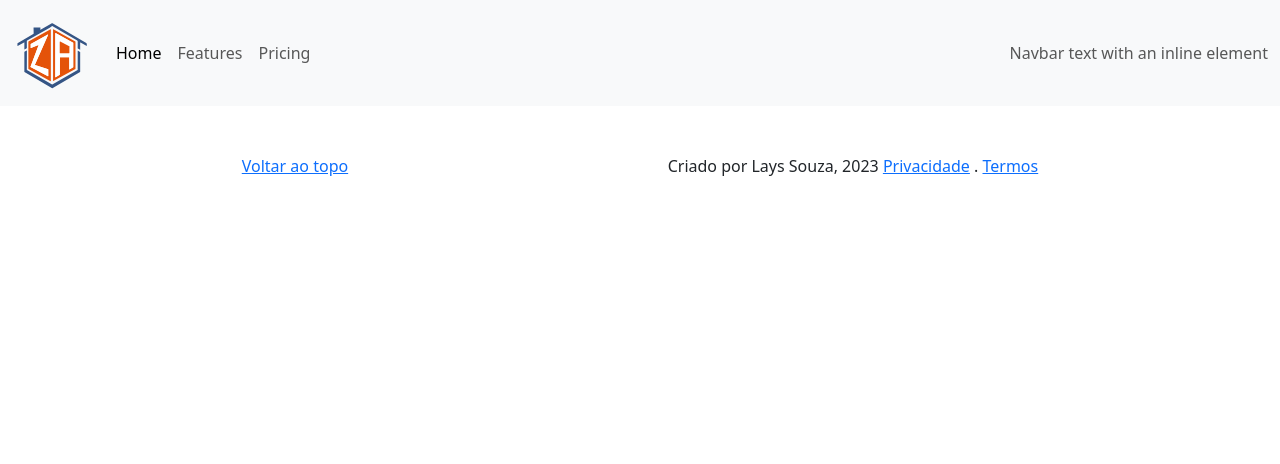
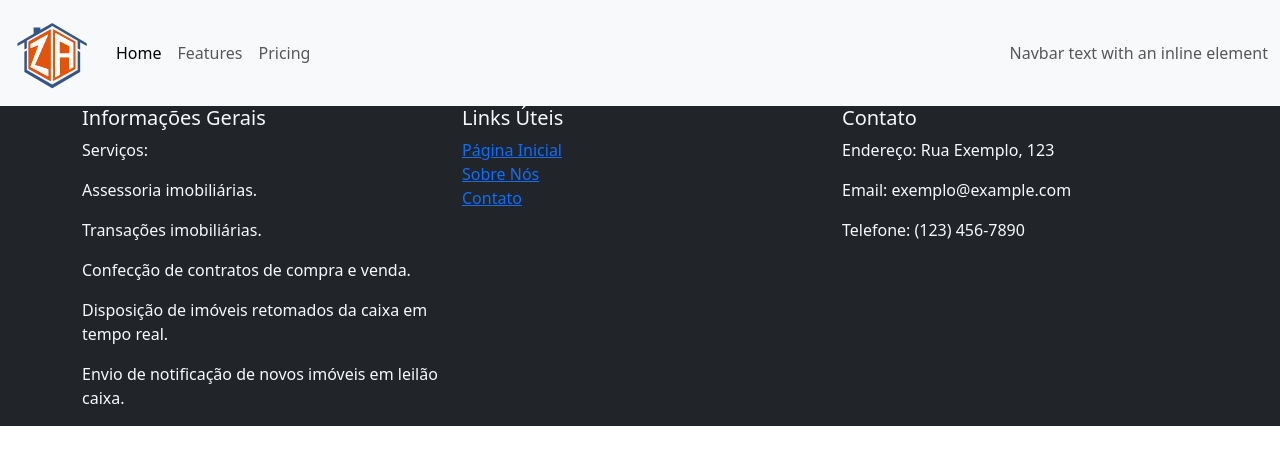
Before and after one commit to diasdaniel90/imobiliaria, a plain HTML site: page index.html in a window 1280 px wide. Drawn offline with nearby package versions, Linux system fonts and the light colour scheme.

Commit message:
Iniciando o rodapé

```diff
--- a/index.html
+++ b/index.html
@@ -39,12 +39,38 @@
 
 
     </main>
-    <footer class="mt-5">
-        <div class="container d-flex justify-content-around">
-            <p class="float-right"><a href="#">Voltar ao topo</a></p>
-            <p>Criado por Lays Souza, 2023 <a href="#">Privacidade</a> . <a href="#">Termos</a></p>
+
+    <footer class="bg-dark text-light">
+      <div class="container">
+        <div class="row">
+          <div class="col-md-4">
+            <h5>Informações Gerais</h5>
+            <p>Serviços:</p>
+
+                <p>Assessoria imobiliárias.</p>
+                <p>Transações imobiliárias.</p>
+                <p>Confecção de contratos de compra e venda.</p>
+                <p>Disposição de imóveis retomados da caixa em tempo real.</p>
+                <p>Envio de notificação de novos imóveis em leilão caixa.</p>
+
+
+          </div>
+          <div class="col-md-4">
+            <h5>Links Úteis</h5>
+            <ul class="list-unstyled">
+              <li><a href="#">Página Inicial</a></li>
+              <li><a href="#">Sobre Nós</a></li>
+              <li><a href="#">Contato</a></li>
+            </ul>
+          </div>
+          <div class="col-md-4">
+            <h5>Contato</h5>
+            <p>Endereço: Rua Exemplo, 123</p>
+            <p>Email: exemplo@example.com</p>
+            <p>Telefone: (123) 456-7890</p>
+          </div>
         </div>
-
+      </div>
     </footer>
 
     <script src="https://cdn.jsdelivr.net/npm/bootstrap@5.3.2/dist/js/bootstrap.bundle.min.js" integrity="sha384-C6RzsynM9kWDrMNeT87bh95OGNyZPhcTNXj1NW7RuBCsyN/o0jlpcV8Qyq46cDfL" crossorigin="anonymous"></script>
```
